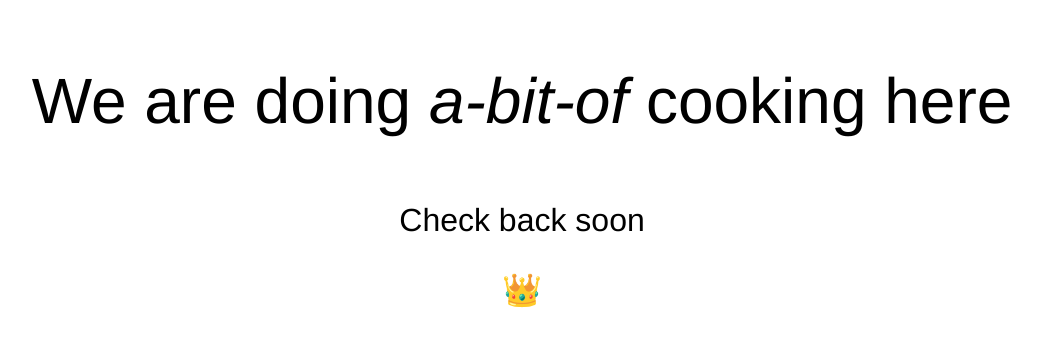
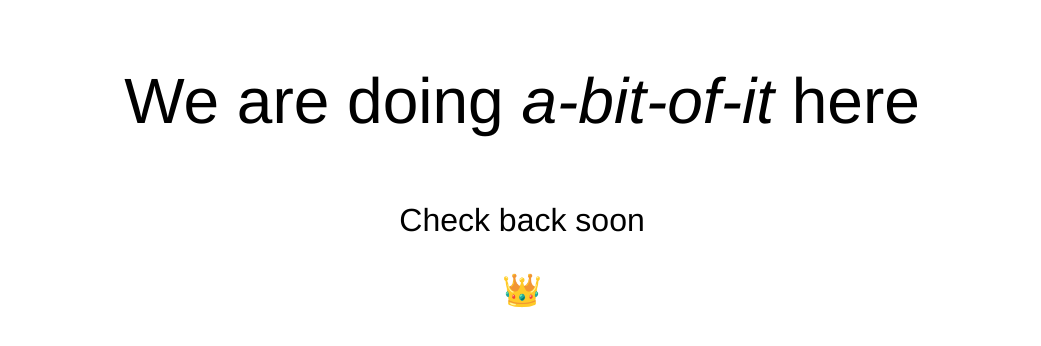
Before and after one commit to a-bit-of-it/a-bit-of-it-website, a React (Vite) app: page / in a window 1280 px wide. Shown: the top 346 px of the page, without its empty margins (118-1159 px from the left). Built offline with nearby package versions, Linux system fonts and the light colour scheme.

Commit message:
Trigger workflow

```diff
--- a/src/App.jsx
+++ b/src/App.jsx
@@ -2,7 +2,7 @@ import './App.css'
 function App() {
   return (
     <>
-      <p className="title">We are doing <i>a-bit-of </i>cooking here</p>
+      <p className="title">We are doing <i>a-bit-of-it</i> here</p>
         <p className="subtitle">Check back soon</p>
         <p className="subtitle">👑</p>
     </>
```
